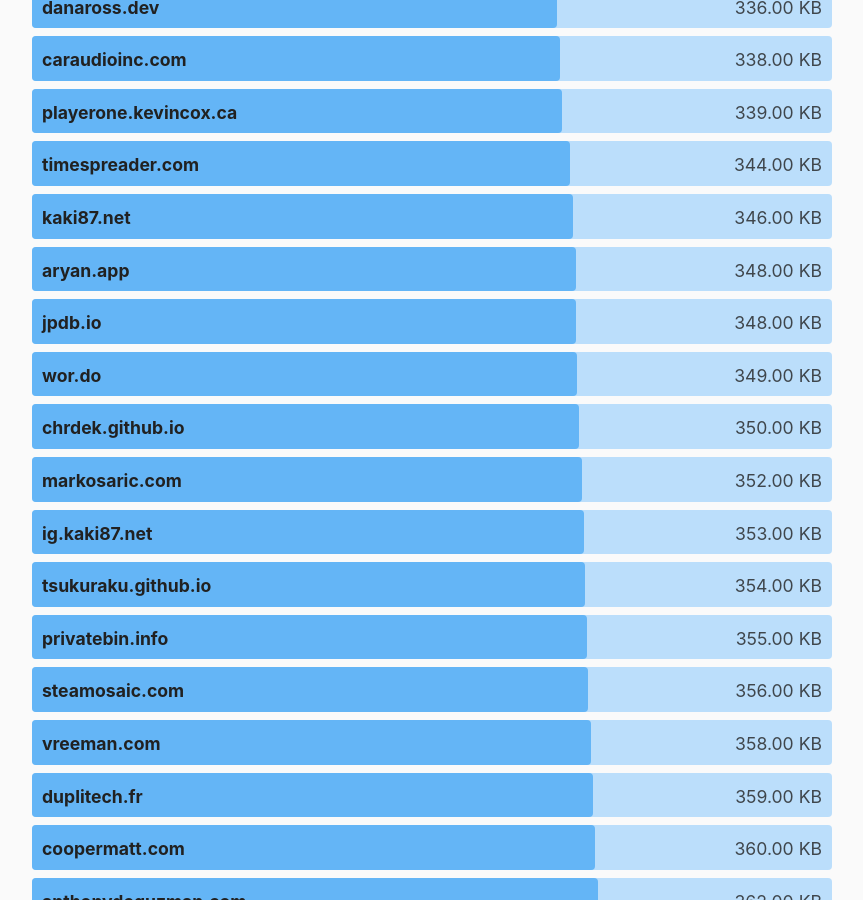
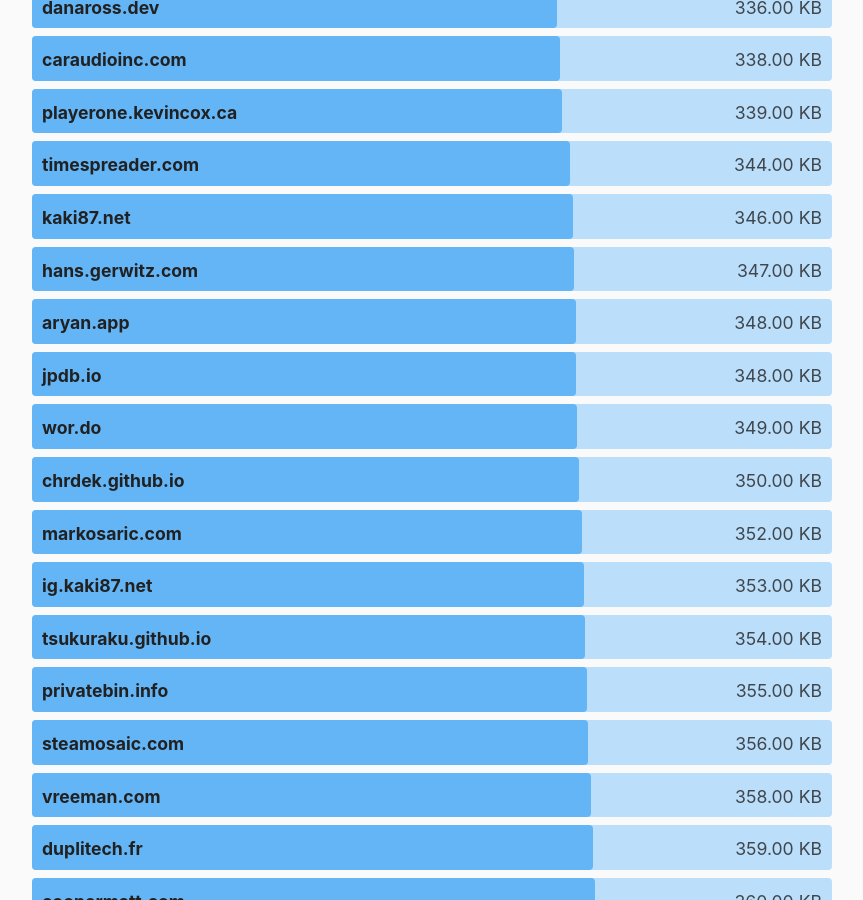
Before and after one commit to kevquirk/512kb.club, a Jekyll site: the page built from index.md, in a window 1280 px wide and 900 px high, scrolled down 33524 px. Shown: the whole window, without its empty margins (208-1071 px from the left). Built offline with Jekyll 4.4.1, drawn with Linux system fonts in a browser that asks for light colours.

Commit message:
Update sites.yml

```diff
--- a/_data/sites.yml
+++ b/_data/sites.yml
@@ -1373,6 +1373,11 @@
   size: 26.6
   last_checked: 2022-10-08
 
+- domain: hans.gerwitz.com
+  url: https://hans.gerwitz.com
+  size: 347
+  last_checked: 2023-11-20
+
 - domain: hashtagueule.fr
   url: https://hashtagueule.fr
   size: 59.5
```
